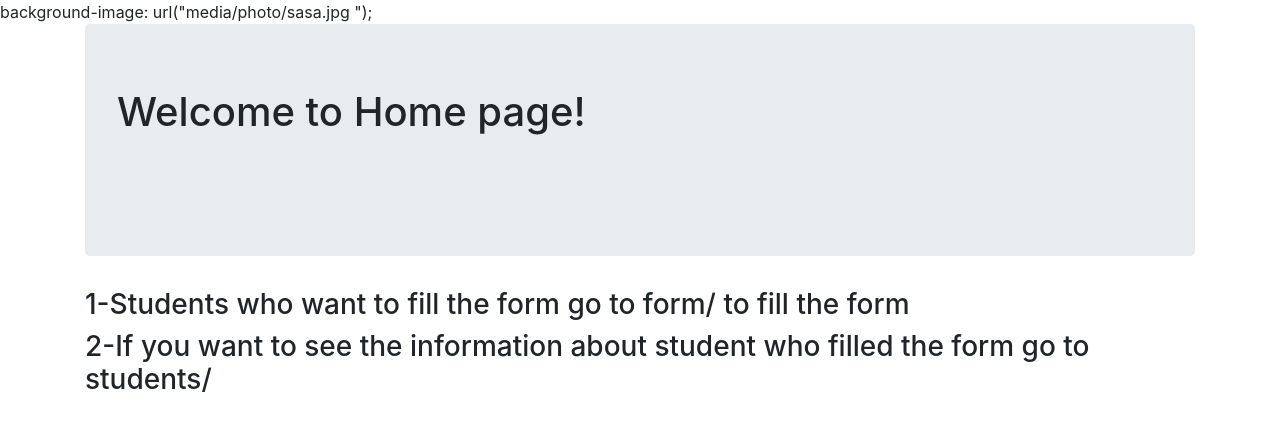
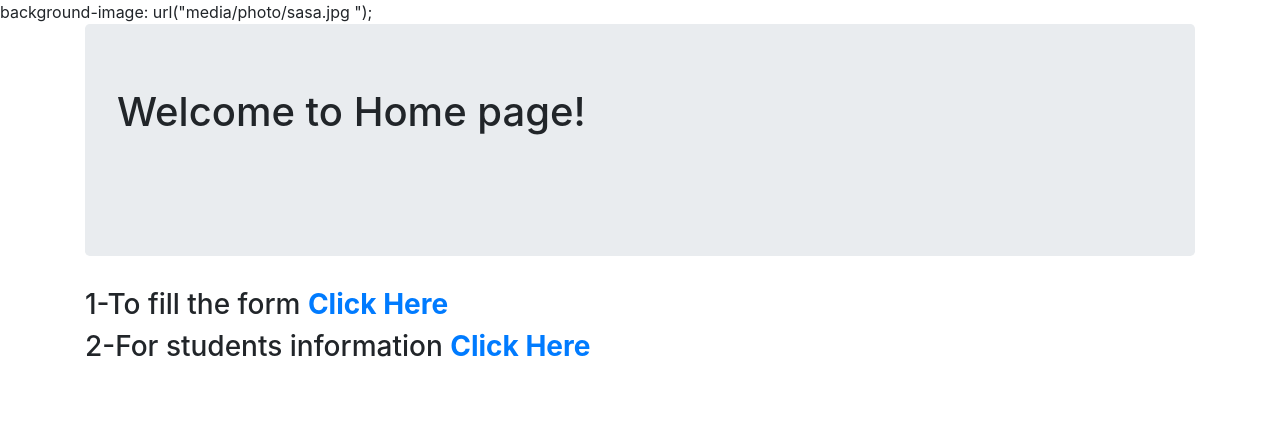
Before and after one commit to ishurani/FORM, a Django app: page / in a window 1280 px wide. Shown: the top 431 px of the page. Run offline with Django 3.2, Linux system fonts and the light colour scheme; some libraries are stand-ins or nearby versions.

Commit message:
home page updated

```diff
--- a/form/form/urls.py
+++ b/form/form/urls.py
@@ -22,7 +22,7 @@ urlpatterns = [
     path('',views.index),
     path('admin/', admin.site.urls),
     path('form/',include('formapp.urls')),
-    path('students/',views.students),
+    path('students/',views.students,name='data'),
 
 ]
 if settings.DEBUG:
--- a/form/formapp/urls.py
+++ b/form/formapp/urls.py
@@ -2,6 +2,6 @@ from django.urls import path
 from formapp import views
 
 urlpatterns = [
-    path('',views.form),
+    path('',views.form,name='form'),
     path('students/',views.students)
 ]
--- a/form/formapp/views.py
+++ b/form/formapp/views.py
@@ -16,7 +16,7 @@ def form(request):
 
       if form.is_valid():
           form.save(commit=True)
-          return index(request)
+          return render(request,'formapp/students.html',context=student_dict)
       else:
          print('Error')
     return render(request,'formapp/form.html',{'form':form})
--- a/form/templates/formapp/index.html
+++ b/form/templates/formapp/index.html
@@ -12,8 +12,8 @@
         <h1>Welcome to Home page! </h1><br><br>
 
       </div>
-      <h3>1-Students who want to fill the form go to form/ to fill the form</h3>
-      <h3>2-If you want to see the information about student who filled the form go to students/ </h3>
+      <h3>1-To fill the form <B><a href="{% url "form" %}">Click Here</a></B></h3>
+      <h3>2-For students information <B><a href="{% url "data" %}">Click Here</a></B> </h3>
     </div>
 
 
```
Also changed, not shown: form/db.sqlite3, form/media/photo/B612_20170903_165248.jpg (added), form/media/video/B612_20170903_165641_BG14HjS.jpg (added).
